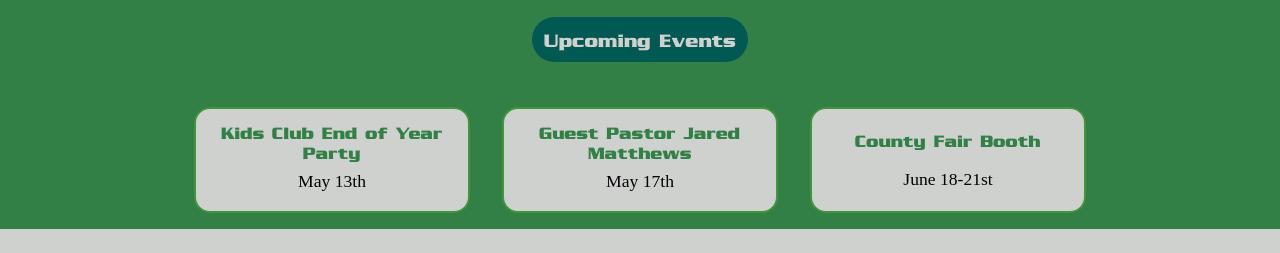
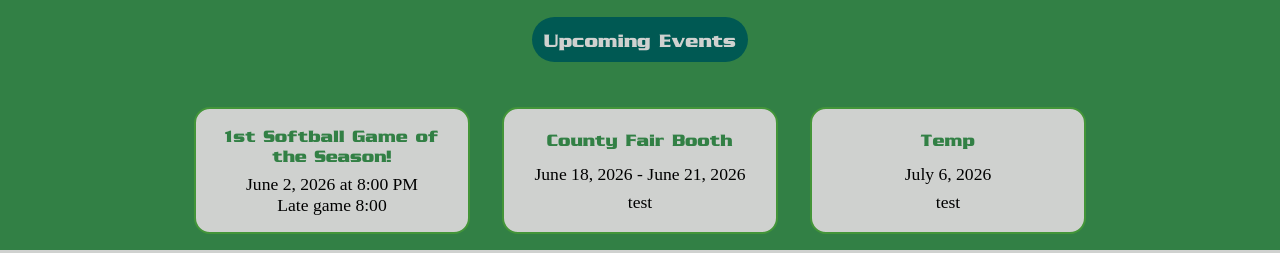
Before and after one commit to ideck802/church_website, a website: page index.html in a window 1280 px wide. Shown: the part 1384-1637 px from the top of the page. Drawn offline with Linux system fonts and the light colour scheme.

Commit message:
reading data.json for event data

```diff
--- a/events.json
+++ b/events.json
@@ -1 +1 @@
-[{"title":"County Fair Booth","start-date":"2026-06-18","end-date":"2026-06-21","start-time":false,"end-time":false,"details":"test"},{"title":"Temp","start-date":"2026-07-06","end-date":"2026-07-06","start-time":false,"end-time":false,"details":"test"},{"title":"1st Softball Game of the Season!","start-date":"2026-06-02","end-date":"2026-06-02","start-time":"20:00","details":"Late game 8:00"}]
+[{"title":"County Fair Booth","start_date":"2026-06-18","end_date":"2026-06-21","start_time":false,"end_time":false,"details":"test"},{"title":"Temp","start_date":"2026-07-06","end_date":"2026-07-06","start_time":false,"end_time":false,"details":"test"},{"title":"1st Softball Game of the Season!","start_date":"2026-06-02","end_date":"2026-06-02","start_time":"20:00","details":"Late game 8:00"}]
--- a/index.html
+++ b/index.html
@@ -186,20 +186,8 @@
         <p>Swipe</p>
         <i class="fas fa-arrow-right"></i>
       </div>
-      <div class="event-list">
-
-        <div class="event">
-          <h4>Kids Club End of Year Party</h4>
-          <p>May 13th</p>
-        </div>
-        <div class="event">
-          <h4>Guest Pastor Jared Matthews</h4>
-          <p>May 17th</p>
-        </div>
-        <div class="event">
-          <h4>County Fair Booth</h4>
-          <p>June 18-21st</p>
-        </div>
+      <div class="event-list" id="event-list">
+        <p>Loading events...</p>
       </div>
     </div>
 
@@ -245,6 +233,7 @@
     </div>
   </footer>
 
+  <script src="js/index.js"></script>
   <!-- menu open/close control -->
   <script>
     var menu = document.getElementById("mobileMenu");
--- a/js/index.js
+++ b/js/index.js
@@ -1,3 +1,83 @@
-var unused = 'hello world';
+/* eslint-disable max-len */
 
-console.log('no')
+function convert24To12Hour(timeString) {
+  // Step 2: Split into hours, minutes, seconds
+  const [hours24, minutes] = timeString.split(':');
+
+  // Step 3: Convert hours to 12-hour format
+  const hours12 = parseInt(hours24, 10) % 12 || 12;
+
+  // Step 4: Determine AM/PM
+  const period = parseInt(hours24, 10) < 12 ? ' AM' : ' PM';
+
+  // Step 5: Format output (no seconds, no leading zeros)
+  return `${hours12}:${minutes}${period}`;
+}
+
+fetch('events.json').then(response => response.json())
+  .then(events => {
+    const eventList = document.getElementById('event-list');
+    const sortedEvents = sortEvents(events);
+    let html = '';
+
+    const dateFormatOptions = { year: 'numeric', month: 'long', day: 'numeric' };
+
+    sortedEvents.forEach(event => {
+      let dateStr = '';
+
+      if (event.start_time === false && event.start_date === event.end_date) {
+        // Handle events with no time and same start/end date
+        dateStr = new Date(event.start_date).toLocaleDateString('en-US', dateFormatOptions);
+      } else if (event.start_time === false) {
+        // Handle events with no time but different start/end dates
+        const startDateStr = new Date(event.start_date).toLocaleDateString('en-US', dateFormatOptions);
+        const endDateStr = new Date(event.end_date).toLocaleDateString('en-US', dateFormatOptions);
+
+        dateStr = `${startDateStr} - ${endDateStr}`;
+      } else if (event.start_date === event.end_date) {
+        // Handle events with time and same start/end date
+        const time = convert24To12Hour(event.start_time);
+
+        dateStr = `${new Date(event.start_date).toLocaleDateString('en-US', dateFormatOptions)} at ${time}`;
+      } else {
+        // Handle events with time and different start/end dates
+        const time = convert24To12Hour(event.start_time);
+        const startDateStr = `${
+          new Date(event.start_date).toLocaleDateString('en-US', dateFormatOptions)
+        } at ${time}`;
+
+        const endDateStr = new Date(event.end_date).toLocaleDateString('en-US', dateFormatOptions);
+        dateStr = `${startDateStr} - ${endDateStr}`;
+      }
+
+      html += `
+        <div class="event">
+            <h4>${event.title}</h4>
+            <p>${dateStr}</p>`;
+
+      if (event.details !== '') {
+        html += `<p>${event.details}</p>`;
+      }
+
+      html += '</div>';
+    });
+    eventList.innerHTML = html;
+  });
+
+function sortEvents(events) {
+  console.log(events);
+  const sorted = [...events].sort((a, b) => {
+    // Combine date + time
+    const aDateTime = new Date(
+      `${a.start_date}T${a.start_time || '00:00'}`
+    );
+
+    const bDateTime = new Date(
+      `${b.start_date}T${b.start_time || '00:00'}`
+    );
+
+    return aDateTime - bDateTime;
+  });
+  console.log(sorted);
+  return sorted;
+}
```
